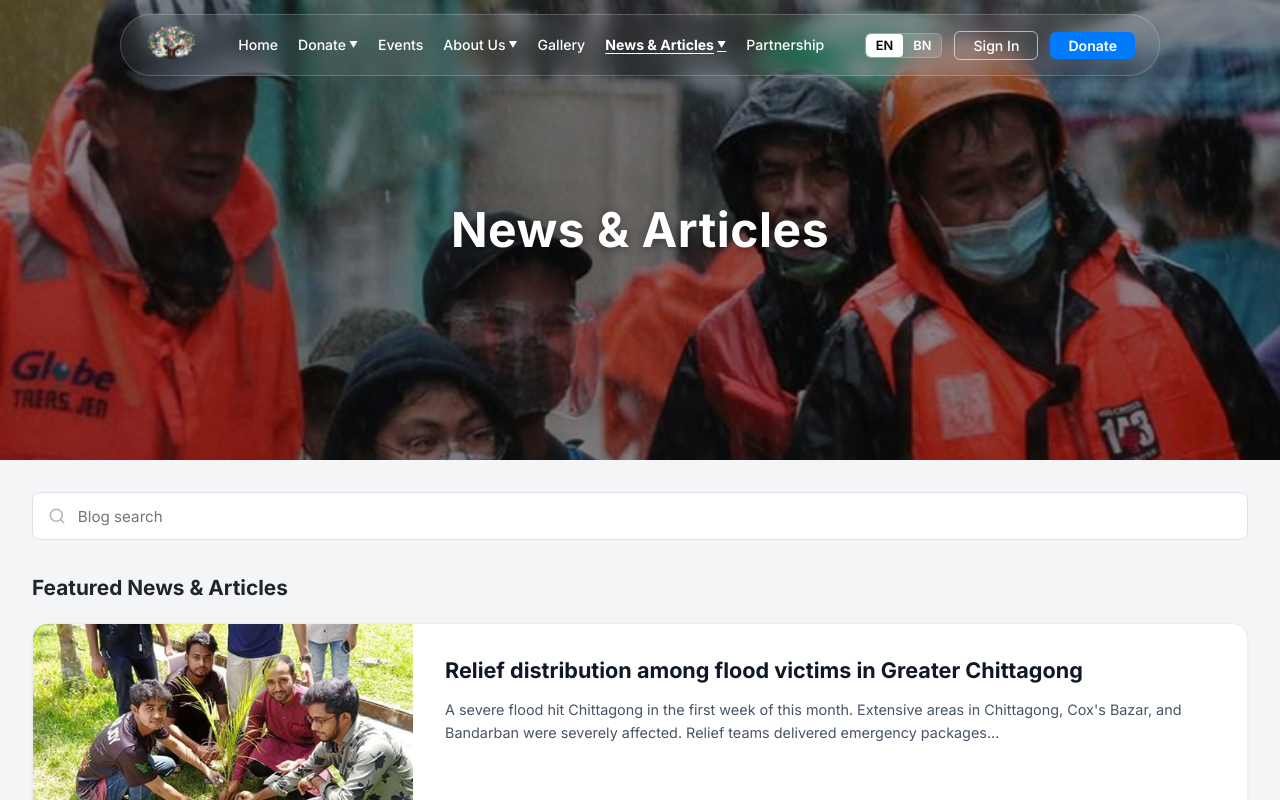
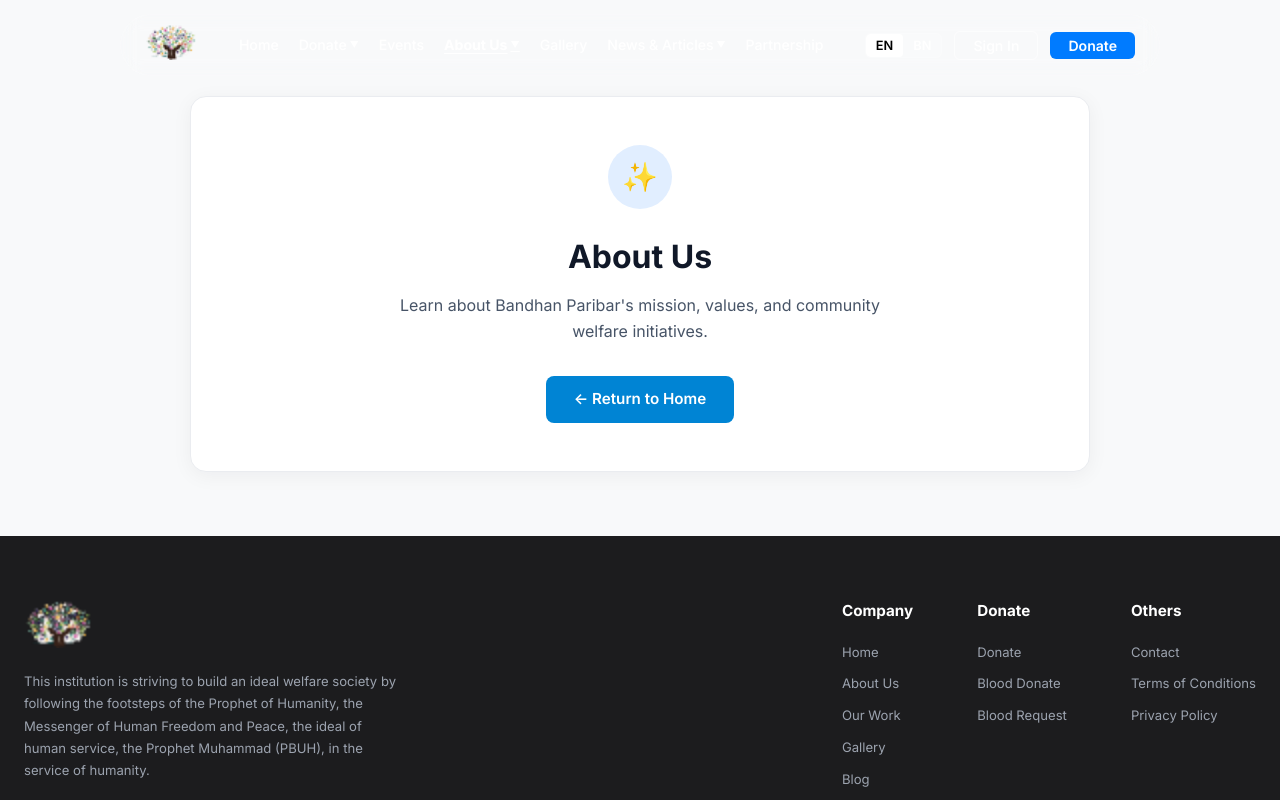
Before and after one commit to kazi-Samin/maxvalid-blog-news-management, a React (Vite) app: page /about in a window 1280 px wide. Before the commit this address led to /. Shown: the top 800 px of the page. Built offline with nearby package versions, Linux system fonts and the light colour scheme.

Commit message:
feat: complete all visible navigation links, language toggle state, and placeholder routes

```diff
--- a/src/App.jsx
+++ b/src/App.jsx
@@ -7,6 +7,7 @@
 import SignIn from './pages/SignIn';
 import AdminDashboardList from './pages/AdminDashboardList';
 import AdminDashboardCreate from './pages/AdminDashboardCreate';
+import PlaceholderPage from './pages/PlaceholderPage';
 import './App.css';
 
 function App() {
@@ -16,10 +17,23 @@
         {/* Public Routes */}
         <Route path="/" element={<PublicLayout />}>
           <Route index element={<PublicNews />} />
-          <Route path="news" element={<Navigate to="/" replace />} />
+          <Route path="news" element={<PublicNews />} />
+
+          {/* Public Placeholder Routes */}
+          <Route path="donate" element={<PlaceholderPage title="Donate" description="Support our welfare projects, orphan care, and emergency disaster relief initiatives." />} />
+          <Route path="events" element={<PlaceholderPage title="Events" description="Explore upcoming community health camps, imam training programs, and relief drives." />} />
+          <Route path="about" element={<PlaceholderPage title="About Us" description="Learn about Bandhan Paribar's mission, values, and community welfare initiatives." />} />
+          <Route path="gallery" element={<PlaceholderPage title="Gallery & Media" description="Browse photo galleries and media coverage of our relief distribution projects." />} />
+          <Route path="partnership" element={<PlaceholderPage title="Partnership" description="Collaborate with Bandhan Paribar on humanitarian aid and social development projects." />} />
+          <Route path="blood-donate" element={<PlaceholderPage title="Blood Donation" description="Register as a blood donor or support local blood drives." />} />
+          <Route path="blood-request" element={<PlaceholderPage title="Blood Request" description="Submit emergency blood requests for patients in medical need." />} />
+          <Route path="our-work" element={<PlaceholderPage title="Our Work" description="Explore detailed impact reports from our social welfare programs." />} />
+          <Route path="terms" element={<PlaceholderPage title="Terms of Conditions" description="Read our platform terms of service and user agreements." />} />
+          <Route path="privacy" element={<PlaceholderPage title="Privacy Policy" description="Learn how we protect and manage user data and privacy." />} />
+          <Route path="contact" element={<PlaceholderPage title="Contact Us" description="Get in touch with the Bandhan Paribar team." />} />
         </Route>
 
-        {/* Sign In */}
+        {/* Sign In Route */}
         <Route path="/signin" element={<SignIn />} />
 
         {/* Admin Dashboard Routes - Protected */}
@@ -34,15 +48,9 @@
           <Route index element={<Navigate to="/admin/blog-news" replace />} />
           <Route path="blog-news" element={<AdminDashboardList />} />
           <Route path="blog-news/create" element={<AdminDashboardCreate />} />
-
-          {/* Aliases for backwards compatibility & full route coverage */}
-          <Route path="content" element={<Navigate to="/admin/blog-news" replace />} />
-          <Route path="content/create" element={<Navigate to="/admin/blog-news/create" replace />} />
-
-          {/* Placeholder routes for navigation items */}
-          <Route path="dashboard" element={<AdminDashboardList />} />
-          <Route path="users" element={<AdminDashboardList />} />
-          <Route path="settings" element={<AdminDashboardList />} />
+          <Route path="dashboard" element={<PlaceholderPage title="Admin Dashboard Overview" description="Summary metrics and analytics overview for system administrators." />} />
+          <Route path="users" element={<PlaceholderPage title="User Management" description="Manage super admin accounts, roles, and administrative permissions." />} />
+          <Route path="settings" element={<PlaceholderPage title="Setting Management" description="Configure platform system settings, email notifications, and metadata." />} />
         </Route>
 
         {/* Fallback */}
--- a/src/components/layout/PublicLayout.jsx
+++ b/src/components/layout/PublicLayout.jsx
@@ -1,5 +1,5 @@
 import { useState } from 'react';
-import { Outlet, Link, useNavigate } from 'react-router-dom';
+import { Outlet, Link, useNavigate, useLocation } from 'react-router-dom';
 import { Menu, X } from 'lucide-react';
 import { useAuth } from '../../context/AuthContext';
 import logoImage from '../../assets/logo.png';
@@ -7,8 +7,12 @@
 
 function PublicLayout() {
   const [isMobileMenuOpen, setIsMobileMenuOpen] = useState(false);
+  const [lang, setLang] = useState('EN');
   const navigate = useNavigate();
+  const location = useLocation();
   const { isAuthenticated, logout } = useAuth();
+
+  const isNewsActive = location.pathname === '/' || location.pathname === '/news';
 
   return (
     <div className={styles.layout}>
@@ -22,19 +26,29 @@
           </div>
 
           <nav className={`${styles.nav} ${isMobileMenuOpen ? styles.navOpen : ''}`}>
-            <Link to="/" className={styles.navLink}>Home</Link>
-            <Link to="#" className={styles.navLink}>Donate <span className={styles.dropdownIcon}>▼</span></Link>
-            <Link to="#" className={styles.navLink}>Events</Link>
-            <Link to="#" className={styles.navLink}>About Us <span className={styles.dropdownIcon}>▼</span></Link>
-            <Link to="#" className={styles.navLink}>Gallery</Link>
-            <Link to="/" className={`${styles.navLink} ${styles.active}`}>News & Articles <span className={styles.dropdownIcon}>▼</span></Link>
-            <Link to="#" className={styles.navLink}>Partnership</Link>
+            <Link to="/" className={location.pathname === '/' ? `${styles.navLink} ${styles.active}` : styles.navLink}>Home</Link>
+            <Link to="/donate" className={location.pathname === '/donate' ? `${styles.navLink} ${styles.active}` : styles.navLink}>Donate <span className={styles.dropdownIcon}>▼</span></Link>
+            <Link to="/events" className={location.pathname === '/events' ? `${styles.navLink} ${styles.active}` : styles.navLink}>Events</Link>
+            <Link to="/about" className={location.pathname === '/about' ? `${styles.navLink} ${styles.active}` : styles.navLink}>About Us <span className={styles.dropdownIcon}>▼</span></Link>
+            <Link to="/gallery" className={location.pathname === '/gallery' ? `${styles.navLink} ${styles.active}` : styles.navLink}>Gallery</Link>
+            <Link to="/news" className={isNewsActive ? `${styles.navLink} ${styles.active}` : styles.navLink}>News &amp; Articles <span className={styles.dropdownIcon}>▼</span></Link>
+            <Link to="/partnership" className={location.pathname === '/partnership' ? `${styles.navLink} ${styles.active}` : styles.navLink}>Partnership</Link>
           </nav>
 
           <div className={styles.headerActions}>
             <div className={styles.langToggle}>
-              <button className={styles.langBtnActive}>EN</button>
-              <button className={styles.langBtn}>BN</button>
+              <button
+                className={lang === 'EN' ? styles.langBtnActive : styles.langBtn}
+                onClick={() => setLang('EN')}
+              >
+                EN
+              </button>
+              <button
+                className={lang === 'BN' ? styles.langBtnActive : styles.langBtn}
+                onClick={() => setLang('BN')}
+              >
+                BN
+              </button>
             </div>
 
             {isAuthenticated ? (
@@ -56,7 +70,7 @@
               </button>
             )}
 
-            <button className={styles.donateBtn}>Donate</button>
+            <button className={styles.donateBtn} onClick={() => navigate('/donate')}>Donate</button>
 
             <button
               className={styles.mobileMenuBtn}
@@ -83,25 +97,24 @@
             <div className={styles.footerCol}>
               <h4>Company</h4>
               <Link to="/">Home</Link>
-              <Link to="#">About Us</Link>
-              <Link to="#">Our Work</Link>
-              <Link to="#">Gallery</Link>
-              <Link to="/">Blog</Link>
+              <Link to="/about">About Us</Link>
+              <Link to="/our-work">Our Work</Link>
+              <Link to="/gallery">Gallery</Link>
+              <Link to="/news">Blog</Link>
             </div>
 
             <div className={styles.footerCol}>
               <h4>Donate</h4>
-              <Link to="#">Orphan Support</Link>
-              <Link to="#">Disaster Relief</Link>
-              <Link to="#">Zakat</Link>
-              <Link to="#">Education</Link>
+              <Link to="/donate">Donate</Link>
+              <Link to="/blood-donate">Blood Donate</Link>
+              <Link to="/blood-request">Blood Request</Link>
             </div>
 
             <div className={styles.footerCol}>
               <h4>Others</h4>
-              <Link to="#">Privacy Policy</Link>
-              <Link to="#">Terms of Service</Link>
-              <Link to="#">Contact Us</Link>
+              <Link to="/contact">Contact</Link>
+              <Link to="/terms">Terms of Conditions</Link>
+              <Link to="/privacy">Privacy Policy</Link>
             </div>
           </div>
         </div>
@@ -113,23 +126,23 @@
 
       {/* Mobile Bottom Navigation Bar (Figma spec) */}
       <nav className={styles.mobileBottomNav} aria-label="Mobile Navigation">
-        <Link to="/" className={`${styles.mobileNavItem} ${styles.mobileNavActive}`}>
+        <Link to="/" className={location.pathname === '/' ? `${styles.mobileNavItem} ${styles.mobileNavActive}` : styles.mobileNavItem}>
           <span className={styles.mobileNavIcon}>🏠</span>
           <span>Home</span>
         </Link>
-        <Link to="#" className={styles.mobileNavItem}>
+        <Link to="/donate" className={location.pathname === '/donate' ? `${styles.mobileNavItem} ${styles.mobileNavActive}` : styles.mobileNavItem}>
           <span className={styles.mobileNavIcon}>💚</span>
           <span>Donate</span>
         </Link>
-        <Link to="#" className={styles.mobileNavItem}>
+        <Link to="/events" className={location.pathname === '/events' ? `${styles.mobileNavItem} ${styles.mobileNavActive}` : styles.mobileNavItem}>
           <span className={styles.mobileNavIcon}>🔔</span>
           <span>Alerts</span>
         </Link>
-        <Link to="#" className={styles.mobileNavItem}>
+        <Link to="/partnership" className={location.pathname === '/partnership' ? `${styles.mobileNavItem} ${styles.mobileNavActive}` : styles.mobileNavItem}>
           <span className={styles.mobileNavIcon}>🤝</span>
           <span>Partner</span>
         </Link>
-        <Link to="/" className={styles.mobileNavItem}>
+        <Link to="/news" className={isNewsActive ? `${styles.mobileNavItem} ${styles.mobileNavActive}` : styles.mobileNavItem}>
           <span className={styles.mobileNavIcon}>📰</span>
           <span>Articles</span>
         </Link>
--- /dev/null
+++ b/src/pages/PlaceholderPage.jsx
@@ -0,0 +1,54 @@
+import { Link } from 'react-router-dom';
+
+export default function PlaceholderPage({ title, description = "This page is part of the Bandhan Paribar platform. Full page design is not specified in the assignment PDF." }) {
+  return (
+    <div style={{
+      maxWidth: '900px',
+      margin: '6rem auto 4rem',
+      padding: '3rem 2rem',
+      background: '#ffffff',
+      borderRadius: '16px',
+      border: '1px solid #eaecf0',
+      boxShadow: '0 4px 20px rgba(16, 24, 40, 0.05)',
+      textAlign: 'center'
+    }}>
+      <div style={{
+        width: '64px',
+        height: '64px',
+        borderRadius: '50%',
+        background: '#e1eeff',
+        color: '#0084d4',
+        display: 'flex',
+        alignItems: 'center',
+        justifyContent: 'center',
+        fontSize: '1.8rem',
+        margin: '0 auto 1.5rem'
+      }}>
+        ✨
+      </div>
+      <h1 style={{ fontSize: '2rem', fontWeight: 800, color: '#101828', marginBottom: '0.75rem' }}>
+        {title}
+      </h1>
+      <p style={{ color: '#475467', fontSize: '1rem', lineHeight: 1.6, maxWidth: '540px', margin: '0 auto 2rem' }}>
+        {description}
+      </p>
+      <Link
+        to="/"
+        style={{
+          display: 'inline-flex',
+          alignItems: 'center',
+          gap: '8px',
+          background: '#0084d4',
+          color: '#ffffff',
+          padding: '0.75rem 1.75rem',
+          borderRadius: '8px',
+          fontWeight: 600,
+          textDecoration: 'none',
+          fontSize: '0.95rem'
+        }}
+      >
+        ← Return to Home
+      </Link>
+    </div>
+  );
+}
```
